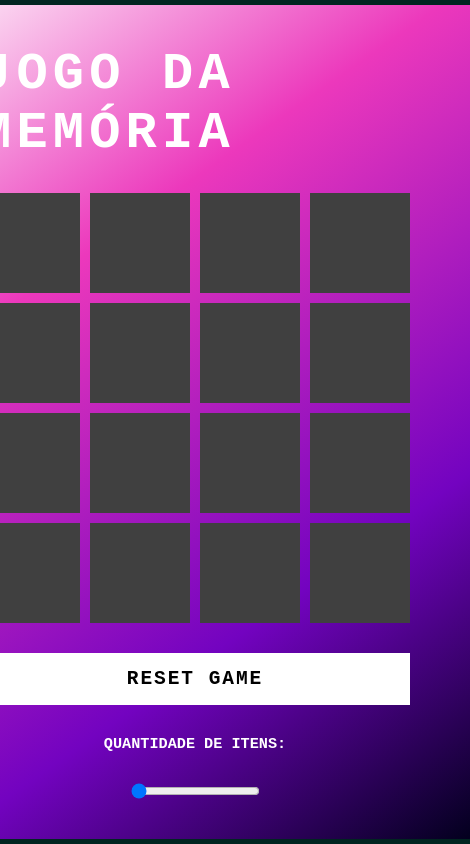
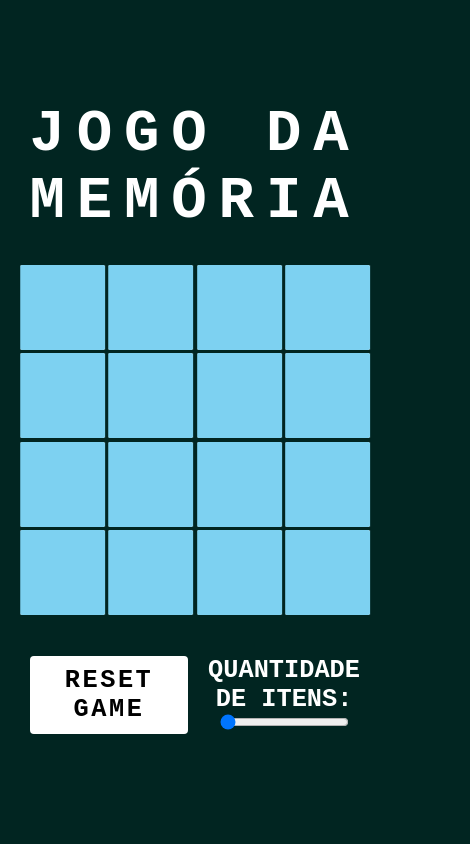
Before and after one commit to jcarloccs/jogo-da-memoria, a plain HTML site: page index.html in a window 390 px wide. Shown: the whole page, 470 px wide, since content can reach past the window. Drawn offline with Linux system fonts and the light colour scheme.

Commit message:
tentativa de fazer design responsivo

```diff
--- a/index.html
+++ b/index.html
@@ -12,10 +12,15 @@
 <body>
     <div class="container">
         <h2>JOGO DA MEMÓRIA</h2>
-        <div class="game quantidade 4"></div>
-        <button class="reset" onclick="alterarQuantidade();">RESET GAME</button>
-        <h3>QUANTIDADE DE ITENS:</h3>
-        <input type="range" name="" id="quantidade" value="4" min="4" max="8" step="2">
+        <div class="game"></div>
+        <div id="controles">
+            <button class="reset" onclick="alterarQuantidade();">RESET GAME</button>
+            <div id="qtd-controles">
+                <h3>QUANTIDADE DE ITENS:</h3>
+                <input type="range" name="" id="quantidade" value="4" min="4" max="8" step="2">
+            </div>
+        </div>
+
     </div>
 
     <script src="./src/scripts/engine.js" defer></script>
--- a/src/scripts/engine.js
+++ b/src/scripts/engine.js
@@ -49,13 +49,13 @@ function alterarQuantidade() {
 
     if (quantidadeBtn.value == 4) {
         game.setAttribute("style", `grid-template-columns: auto auto auto auto;`);
-        tamanhoDoEmoji = "4em";
+        tamanhoDoEmoji = "3em";
     } else if (quantidadeBtn.value == 6) {
         game.setAttribute("style", `grid-template-columns: auto auto auto auto auto auto;`);
-        tamanhoDoEmoji = "3em";
+        tamanhoDoEmoji = "2em";
     } else if (quantidadeBtn.value == 8) {
         game.setAttribute("style", `grid-template-columns: auto auto auto auto auto auto auto auto;`);
-        tamanhoDoEmoji = "2em";
+        tamanhoDoEmoji = "1.5em";
     }
 
     let quantidade = Math.pow(quantidadeBtn.value, 2);
--- a/src/styles/main.css
+++ b/src/styles/main.css
@@ -1,3 +1,17 @@
+@media screen and (min-aspect-ratio: 1/1) {
+    .game {
+        width: 70vh;
+        height: 70vh;
+    }
+}
+
+@media screen and (max-aspect-ratio: 1/1) {
+    .game {
+        width: 90vw;
+        height: 90vw;
+    }
+}
+
 body {
     display: flex;
     justify-content: center;
@@ -14,32 +28,32 @@ body {
     justify-content: center;
     align-items: center;
     gap: 30px;
-    background: linear-gradient(325deg,
-            #03001e 0%,
-            #7303c0 30%,
-            #ec38bc 70%,
-            #fdeff9 100%);
-    padding: 40px 60px;
+    padding: 20px 20px;
+    width: 100vw;
+    height: 100vh;
+    text-align: center;
 }
 
 h2 {
-    font-size: 4em;
+    font-size: 7vh;
     color: #fff;
     text-transform: uppercase;
-    letter-spacing: 0.1em;
+    letter-spacing: 0.2em;
 }
 
 .reset {
-    padding: 15px 20px;
+    padding: 5px 5px;
     width: 100%;
     color: #000;
     background-color: #fff;
     border: none;
-    font-size: 1.5em;
+    font-size: 3vh;
     letter-spacing: 0.1em;
     text-transform: uppercase;
     cursor: pointer;
     font-weight: 600;
+    margin: 10px;
+    border-radius: 1vw;
 }
 
 .reset:focus {
@@ -48,11 +62,9 @@ h2 {
 }
 
 .game {
-    width: 430px;
-    height: 430px;
     display: grid;
     grid-template-columns: auto auto auto auto;
-    gap: 10px;
+    gap: 1%;
     transform-style: preserve-3d;
     perspective: 500px;
 }
@@ -65,17 +77,19 @@ h2 {
     background-color: #fff;
     transform: rotateY(180deg);
     transition: 0.25s;
+    border-radius: 0.5vw;
 }
 
 .item::after {
     content: "";
     position: absolute;
     inset: 0;
-    background: #404040;
+    background: #7dd1f1;
 
     transition: 0.25s;
     transform: rotateY(0deg);
     backface-visibility: hidden;
+    border-radius: 0.5vw;
 }
 
 .item.boxOpen {
@@ -89,4 +103,16 @@ h2 {
 
 h3 {
     color: white;
+    font-size: 3vh;
 }
+
+#controles {
+    display: flex;
+    width: auto;
+    height: auto;
+}
+
+#qtd-controles {
+    margin: 10px;
+
+}
```
